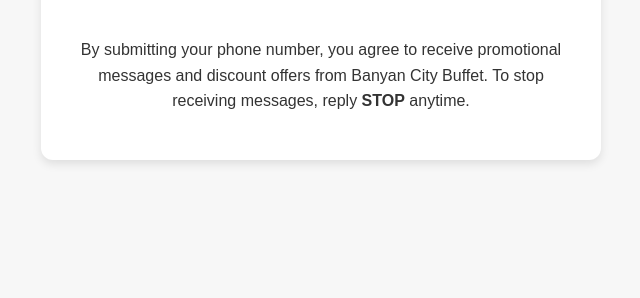
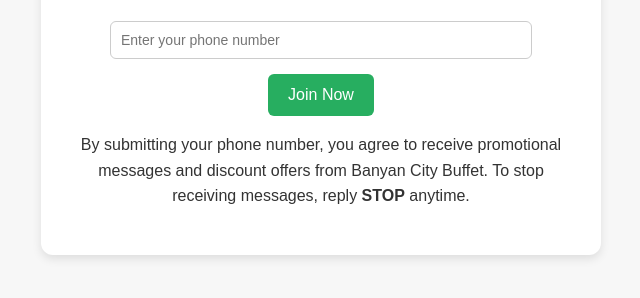
Before and after one commit to treysiz/banyancity, a plain HTML site: page index.html in a window 1280 px wide. Shown: the part 546-844 px from the top of the page, without its empty margins (319-959 px from the left). Before the commit the page ends 800 px from the top, so only its background shows below. Drawn offline with Linux system fonts and the light colour scheme.

Commit message:
Update index.html

```diff
--- a/index.html
+++ b/index.html
@@ -30,6 +30,26 @@
       color: #333;
       line-height: 1.6;
     }
+    input[type="text"] {
+      padding: 10px;
+      width: 80%;
+      border: 1px solid #ccc;
+      border-radius: 6px;
+      margin-bottom: 15px;
+      font-size: 14px;
+    }
+    button {
+      background: #27ae60;
+      color: white;
+      border: none;
+      padding: 12px 20px;
+      border-radius: 6px;
+      font-size: 16px;
+      cursor: pointer;
+    }
+    button:hover {
+      background: #219150;
+    }
   </style>
 </head>
 <body>
@@ -37,8 +57,15 @@
     <h2>Welcome to Banyan City Buffet!</h2>
     <p>Thank you for joining our SMS program. Show this discount card at the counter to get <b>10% off</b> your next order.</p>
 
-    <!-- 打折卡图片 (替换为你的真实图片链接) -->
-    <img src="http://107.173.41.199/uploads/banyancity.jpg?text=10%25+OFF+Voucher" alt="Discount Card">
+    <!-- 打折卡图片 (替换为你自己上传到 GitHub 或服务器的真实图片链接) -->
+    <img src="http://107.173.41.199/uploads/banyancity.jpg" alt="Discount Card">
+
+    <!-- 模拟手机号输入框 (Twilio 审核需要 Web Form Opt-in) -->
+    <form>
+      <input type="text" placeholder="Enter your phone number">
+      <br>
+      <button type="submit">Join Now</button>
+    </form>
 
     <p>By submitting your phone number, you agree to receive promotional messages and discount offers from Banyan City Buffet.
     To stop receiving messages, reply <b>STOP</b> anytime.</p>
```
